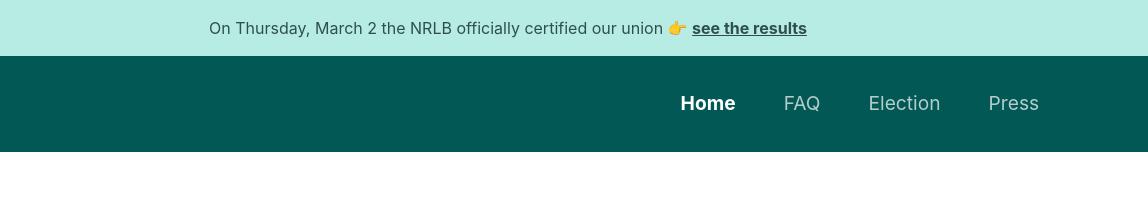
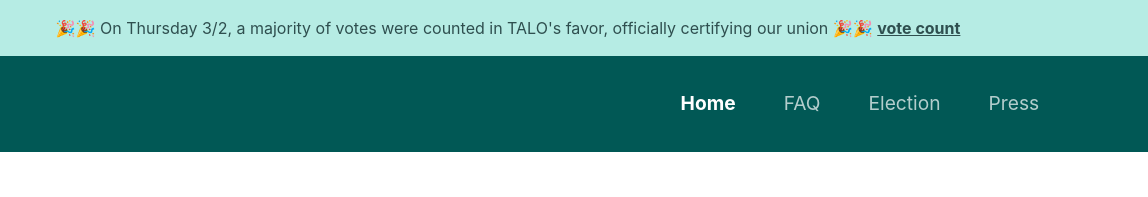
Before and after one commit to ezhangy/web-talo, an Astro site: page / in a window 1280 px wide. Shown: the top 197 px of the page, 132-1280 px from the left. Built offline with nearby package versions, Linux system fonts and the light colour scheme; Astro itself is replaced by a stand-in of ours; some packages are replaced by stand-ins of ours; no server answers; the database is empty.

Commit message:
tweak banner messages

```diff
--- a/src/components/Banner.tsx
+++ b/src/components/Banner.tsx
@@ -10,7 +10,6 @@ const Banner = () => {
     hasLiveCountStarted,
     isElectionPast
   } = getCountDownVals(new Date());
-  const { yes, no, contested, total, neededToWin, status } = useVoteData();
 
   let bannerText;
   if (daysUntilElection > 0) {
@@ -57,21 +56,21 @@ const Banner = () => {
   } else {
     bannerText = (
       <p>
-        On Thursday, March 2 the NRLB officially certified our union  👉
+       🎉🎉 On Thursday 3/2, a majority of votes were counted in TALO's favor,
+      officially certifying our union 🎉🎉
         {' '}
         <a href="/election-info">
-          <b>see the results</b>
+          <b>vote count</b>
         </a>
-        {' '}
       </p>)
   }
 
-  const resultReached = status === "win" || status === "loss"
+  const resultReached = true
 
   if (resultReached && !isElectionPast) {
     bannerText =
     (<p>
-        🎉🎉 Brown CS TAs have voted YES to unionize in a 303-28 victory 🎉🎉
+        🎉🎉 Brown CS TAs have <b>voted YES</b> to unionize in a 303-28 victory 🎉🎉
         {' '}
         <a href="/election-info">
           <b>see the results</b>
--- a/src/components/vote-count/ElectionInfo.jsx
+++ b/src/components/vote-count/ElectionInfo.jsx
@@ -14,7 +14,7 @@ const ElectionInfoPage = () => {
     isElectionPast
   } = getCountDownVals(new Date());
 
-  const resultReached = status == "win" && status == "loss"
+  const resultReached = true
 
   const resultStatus = 'win 🎉'
 
```
